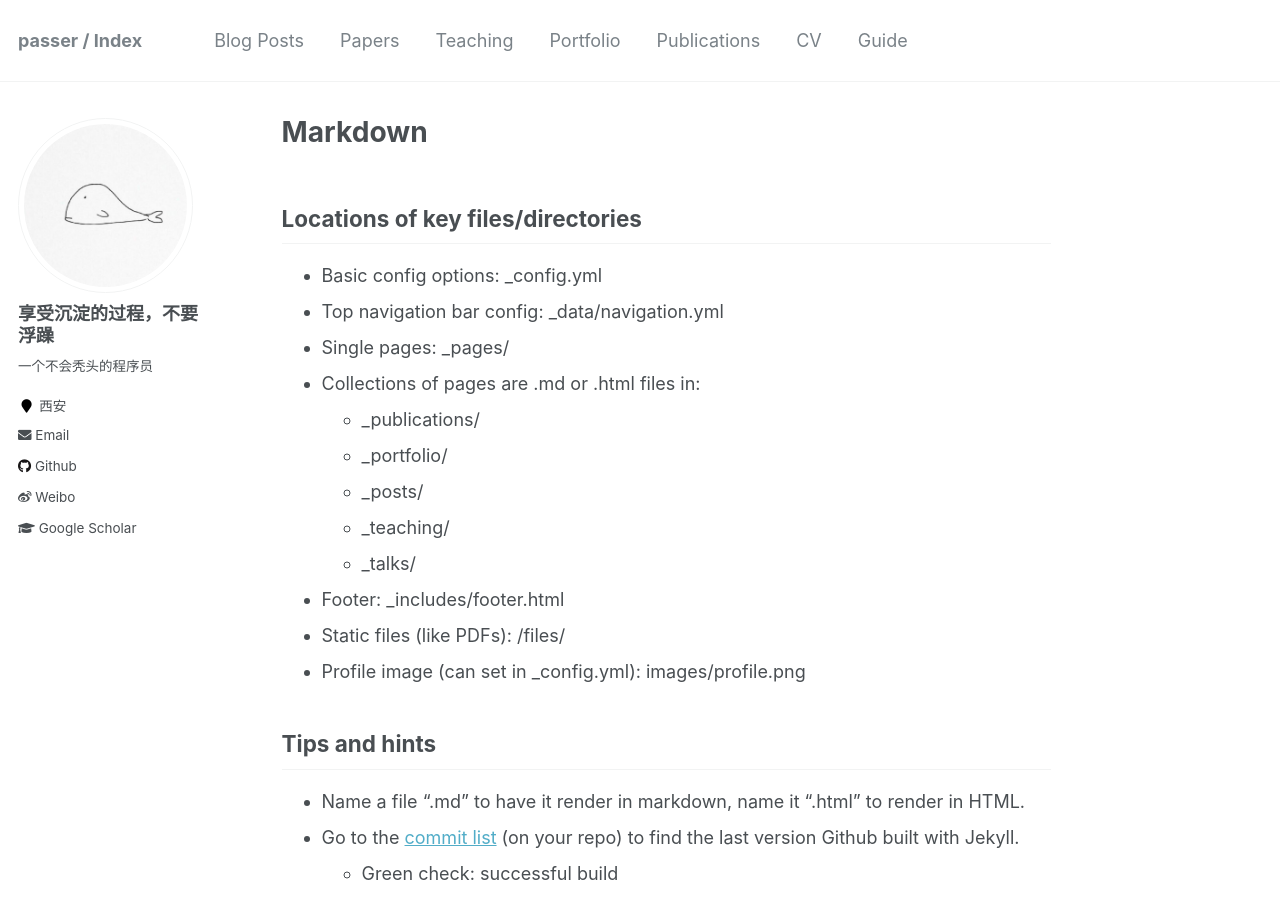
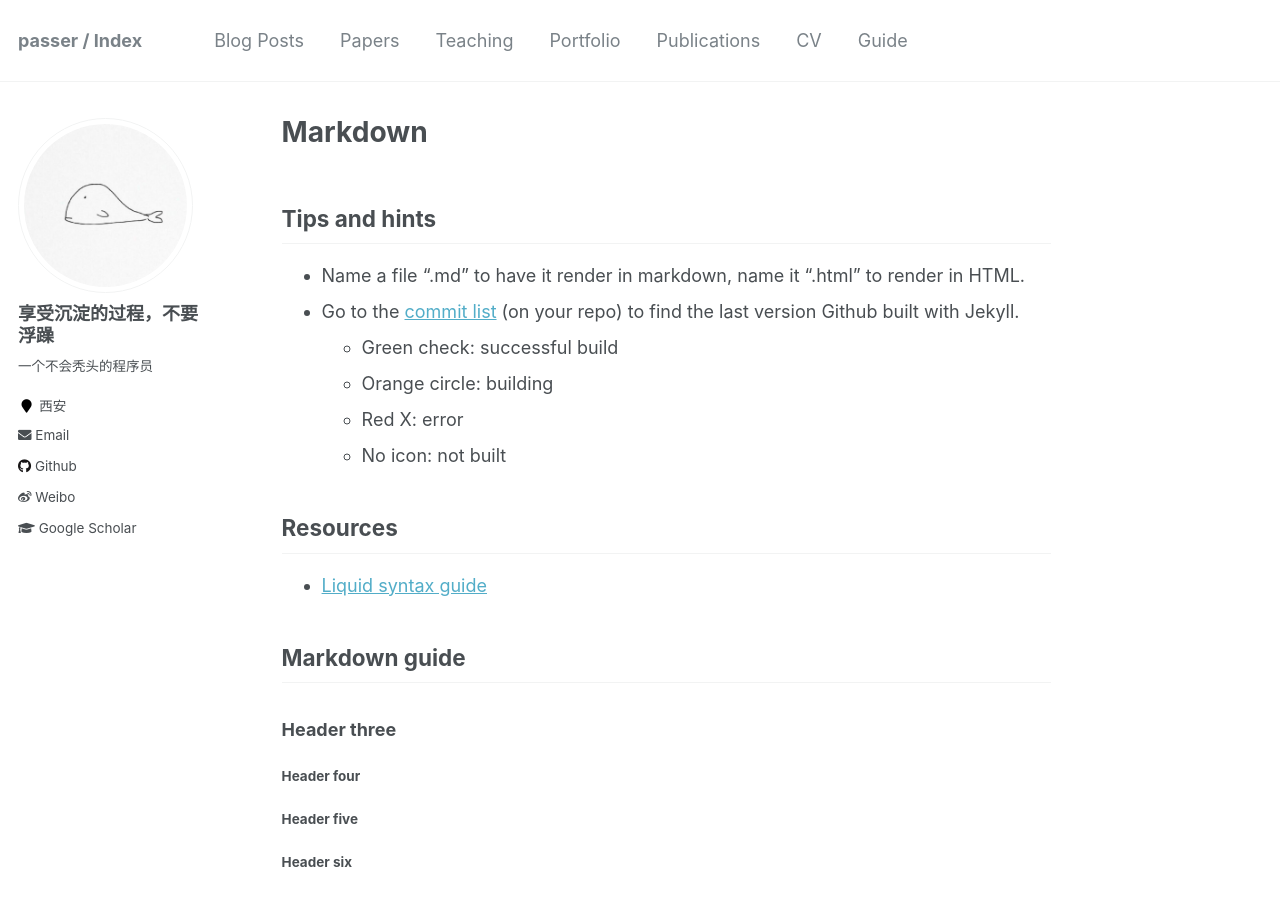
Before and after one commit to icankeep/icankeep.github.io, a Jekyll site: the page built from _pages/markdown.md, in a window 1280 px wide and 900 px high. Built offline with Jekyll 4.4.1, drawn with Linux system fonts in a browser that asks for light colours.

Commit message:
delete somethings of guide

```diff
--- a/_pages/markdown.md
+++ b/_pages/markdown.md
@@ -6,21 +6,6 @@ redirect_from:
   - /md/
   - /markdown.html
 ---
-
-## Locations of key files/directories
-
-* Basic config options: _config.yml
-* Top navigation bar config: _data/navigation.yml
-* Single pages: _pages/
-* Collections of pages are .md or .html files in:
-  * _publications/
-  * _portfolio/
-  * _posts/
-  * _teaching/
-  * _talks/
-* Footer: _includes/footer.html
-* Static files (like PDFs): /files/
-* Profile image (can set in _config.yml): images/profile.png
 
 ## Tips and hints
 
```
